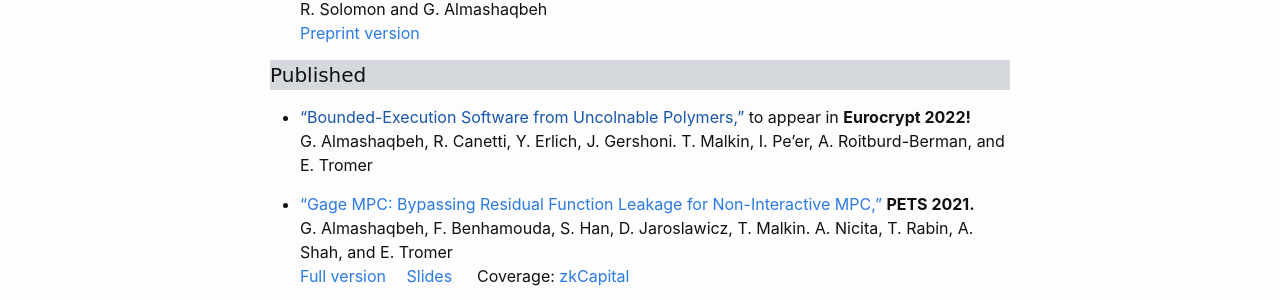
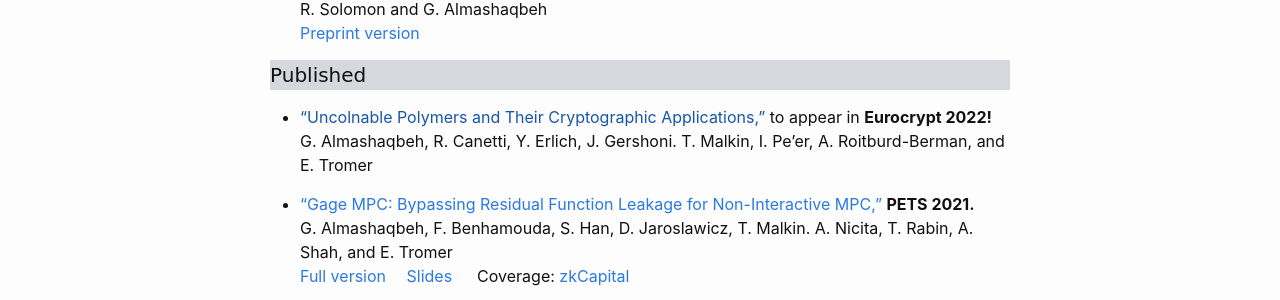
Before and after one commit to GhadaAlmashaqbeh/GhadaAlmashaqbeh.github.io, a Jekyll site: the page built from 02-publications.md, in a window 1280 px wide. Shown: the part 420-720 px from the top of the page. Built offline with Jekyll 4.4.1, drawn with Linux system fonts in a browser that asks for light colours.

Commit message:
edit publications

```diff
--- a/02-publications.md
+++ b/02-publications.md
@@ -23,7 +23,7 @@ A selected list based on my current research interests. Check [here](https://sch
 
 <h4 style="font-family: 'Comic Sans MS'; background-color:rgb(213, 216, 220);">Published</h4>
 
-* ["Bounded-Execution Software from Uncolnable Polymers,"]() to appear in **Eurocrypt 2022!**<br/>
+* ["Uncolnable Polymers and Their Cryptographic Applications,"]() to appear in **Eurocrypt 2022!**<br/>
   G. Almashaqbeh, R. Canetti, Y. Erlich, J. Gershoni. T. Malkin, I. Pe’er, A. Roitburd-Berman, and E. Tromer<br/>
 
 * ["Gage MPC: Bypassing Residual Function Leakage for Non-Interactive MPC,"](https://sciendo.com/article/10.2478/popets-2021-0083) **PETS 2021.**<br/>
```
